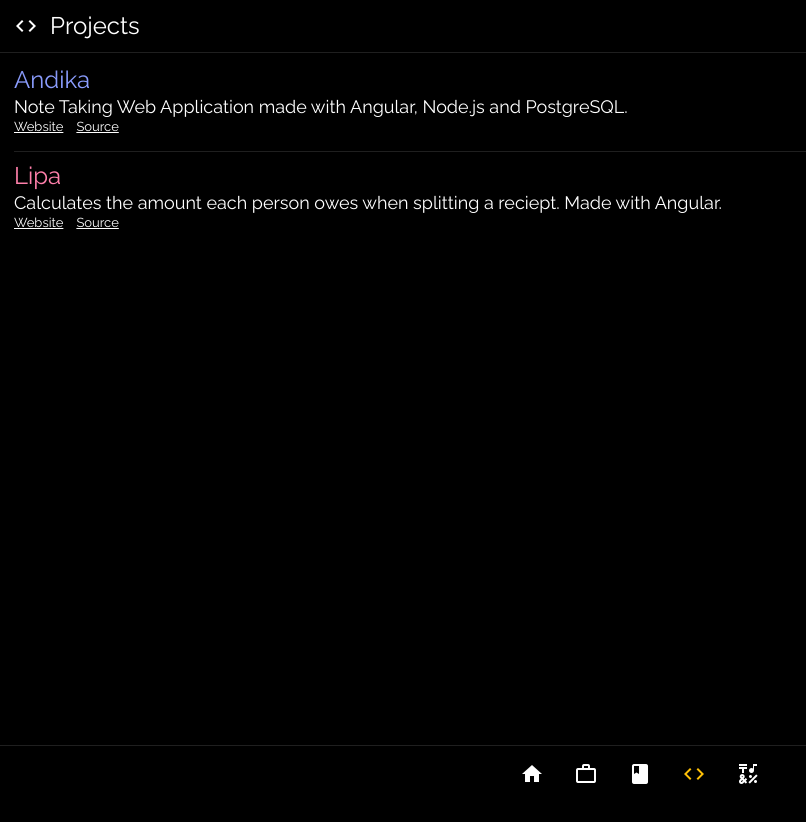
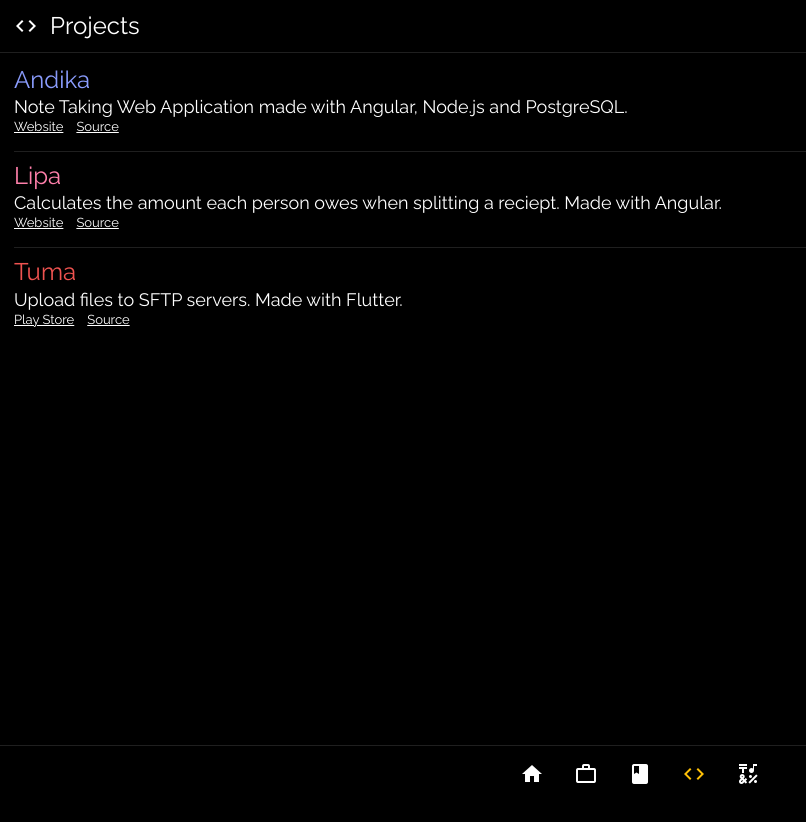
Before and after one commit to ImranR98/ImranR, an Angular app: page /projects in a window 1280 px wide. Shown: the top 822 px of the page, without its empty margins (0-806 px from the left). Built offline with nearby package versions, Linux system fonts and the light colour scheme.

Commit message:
Build + added Tuma

```diff
--- a/src/app/projects/projects.component.html
+++ b/src/app/projects/projects.component.html
@@ -30,4 +30,19 @@
             </div>
         </div>
     </div>
+    <mat-divider></mat-divider>
+    <div fxLayout="column" fxLayoutGap="1em">
+        <div fxLayout="column">
+            <div fxLayout="column" fxLayoutGap="0.3em">
+                <span class="tuma xLargeText">Tuma</span>
+                <span class="largeText">Upload files to SFTP servers. Made with Flutter.</span>
+            </div>
+            <div fxLayout="row" fxLayoutGap="1em">
+                <span class="smallText"><a href="https://play.google.com/store/apps/details?id=dev.imranr.tuma" target="_blank"
+                        class="hiddenLink">Play Store</a></span>
+                <span class="smallText"><a href="https://github.com/ImranR98/Tuma" target="_blank"
+                        class="hiddenLink">Source</a></span>
+            </div>
+        </div>
+    </div>
 </div>
--- a/src/styles.scss
+++ b/src/styles.scss
@@ -141,6 +141,10 @@ app-nav div {
   color: mat-color(mat-palette($mat-pink, 'A100'))
 }
 
+.tuma {
+  color: mat-color(mat-palette($mat-red, 400))
+}
+
 ul {
   list-style-type: none;
 }
```
Also changed, not shown: package.json (+4 -4 lines), 8 other files (tests, documents, lock files or other folders).
